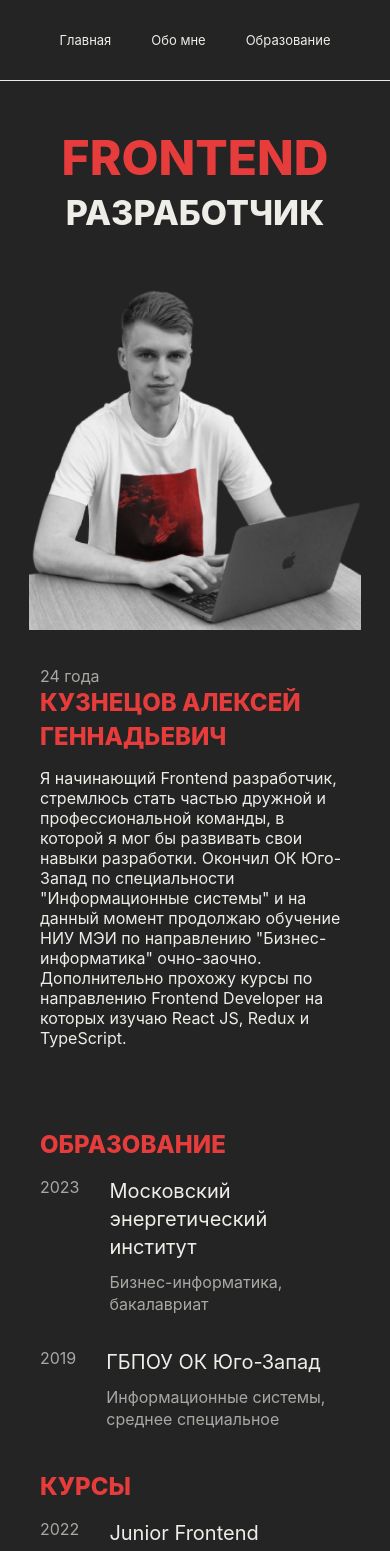
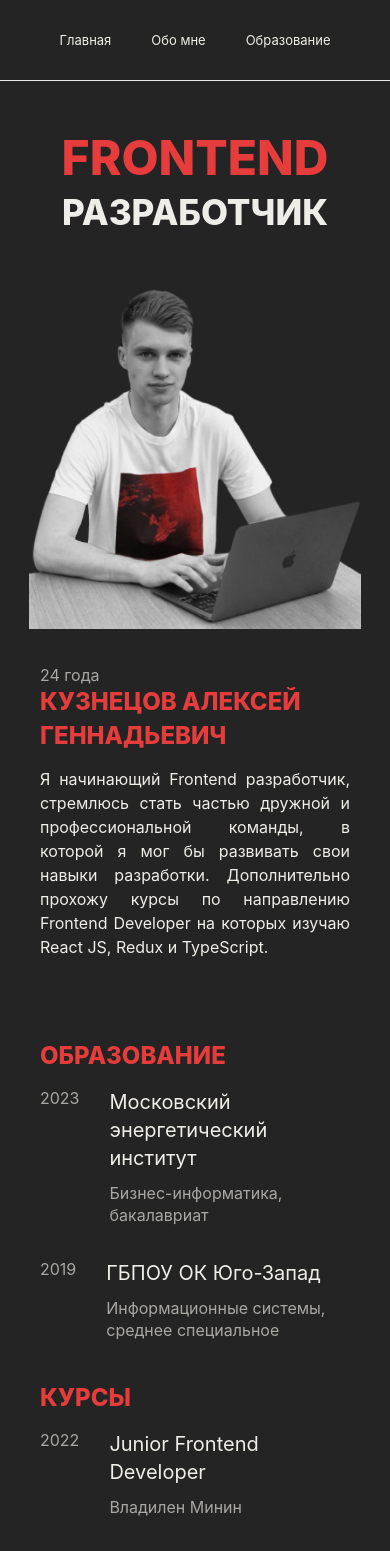
Before and after one commit to KuznetsovAG/Portfolio-app, a React (Create React App) app: page / in a window 390 px wide. Shown: the top 1551 px of the page. Built offline with nearby package versions, Linux system fonts and the light colour scheme.

Commit message:
fix bugs with styles footer

```diff
--- a/src/components/About.jsx
+++ b/src/components/About.jsx
@@ -22,11 +22,8 @@ const About = () => {
             <p className="about__text">
               Я начинающий Frontend разработчик, стремлюсь стать частью дружной
               и профессиональной команды, в которой я мог бы развивать свои
-              навыки разработки. Окончил ОК Юго-Запад по специальности
-              "Информационные системы" и на данный момент продолжаю обучение НИУ
-              МЭИ по направлению "Бизнес-информатика" очно-заочно. Дополнительно
-              прохожу курсы по направлению Frontend Developer на которых изучаю
-              React JS, Redux и TypeScript.
+              навыки разработки. Дополнительно прохожу курсы по направлению
+              Frontend Developer на которых изучаю React JS, Redux и TypeScript.
             </p>
           </div>
         </div>
--- a/src/components/Page.jsx
+++ b/src/components/Page.jsx
@@ -6,7 +6,8 @@ const Page = () => {
       <div className="page__container _container">
         <div className="page__developer developer">
           <h2 className="developer__title">
-            <span className="developer__profession">Frontend</span> <br />
+            <span className="developer__profession">Frontend</span>
+            <br />
             разработчик
           </h2>
           <div className="developer__body">
--- a/src/index.css
+++ b/src/index.css
@@ -186,6 +186,11 @@ body {
   text-transform: uppercase;
   color: #E73C3C;
   margin-bottom: 10px;
+}
+
+.about__text {
+  line-height: 150%;
+  text-align: justify;
 }
 
 /* PROJECTS */
@@ -571,7 +576,7 @@ body {
   .technologies {
     background: #242424;
     padding: 0px;
-    margin-bottom: 20px;
+    margin-bottom: 80px;
   }
   .pages__link {
     font-size: 16px;
@@ -595,6 +600,7 @@ body {
   }
   .footer {
     background: #333333;
+    padding: 80px 0px;
   }
 }
 
@@ -606,7 +612,7 @@ body {
     padding: 0px 40px;
   }
   .developer__title {
-    font-size: 34px;
+    font-size: 35px;
     line-height: 50px;
   }
 
```
